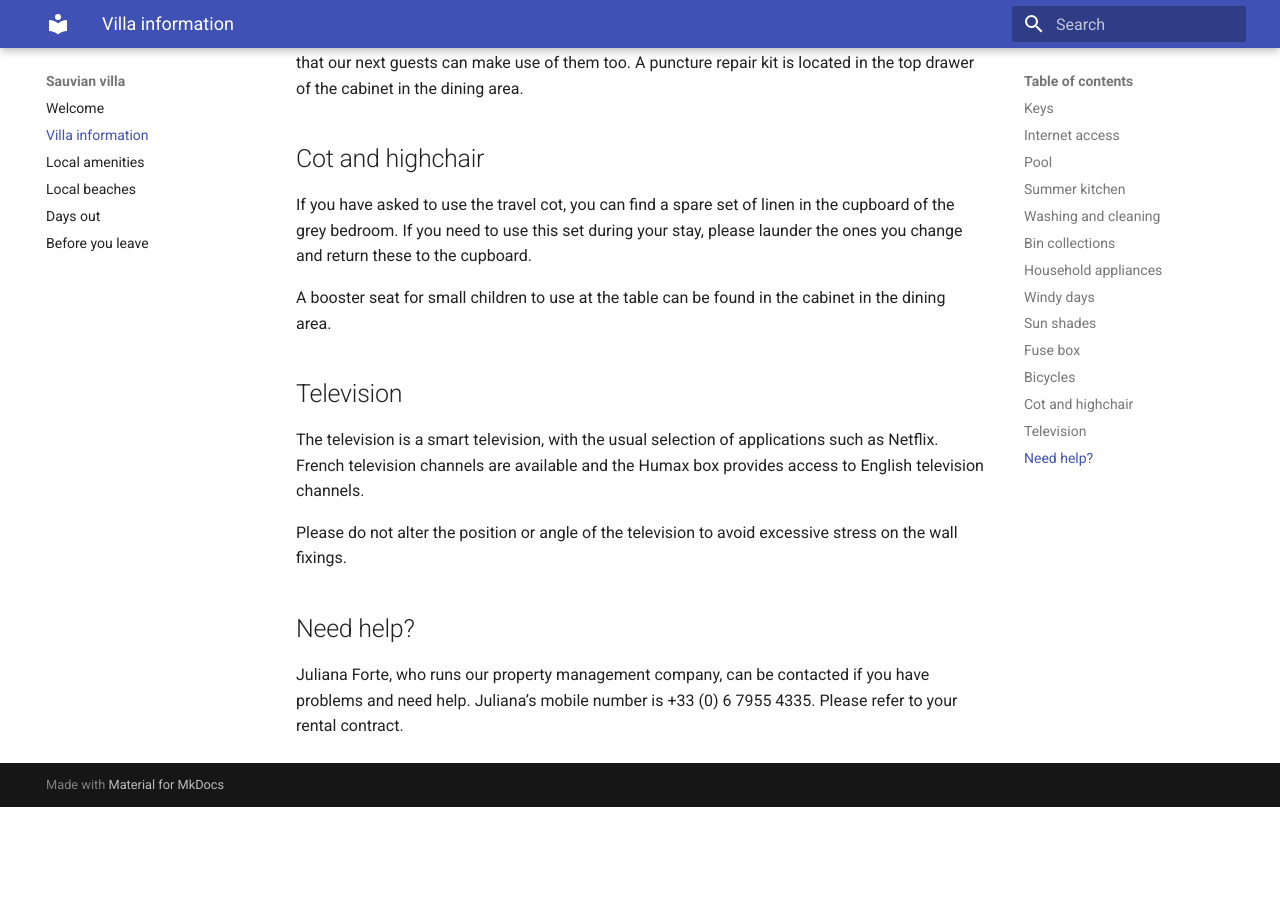
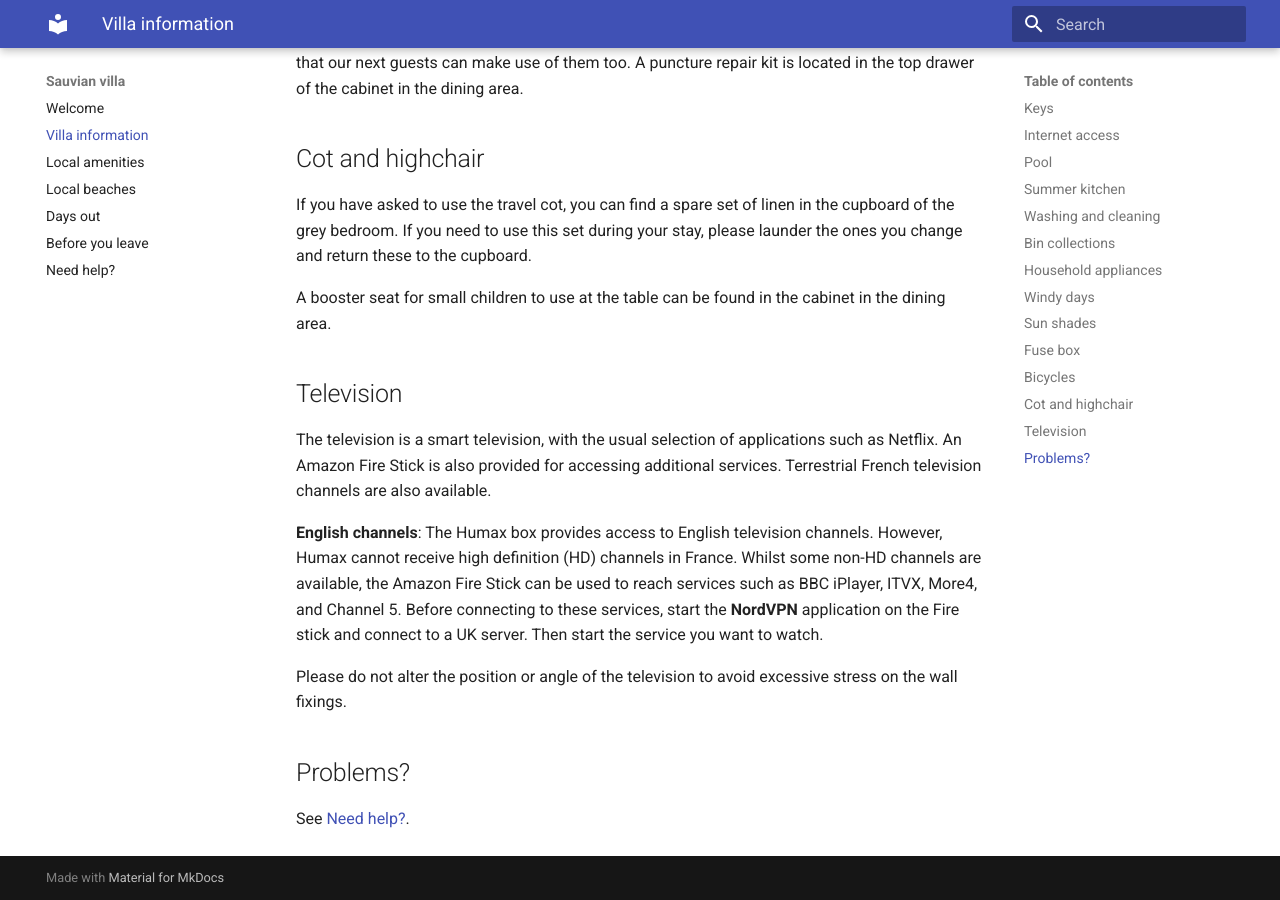
Before and after one commit to SueChaplain/guide-sauvian, an MkDocs documentation site: the page built from docs/villa.md, in a window 1280 px wide and 900 px high, scrolled down 3399 px. Built offline with MkDocs 1.6.1 and Material for MkDocs 9.7.7, drawn with Linux system fonts in a browser that asks for light colours; before the commit the page ends 4206 px from its top, so only the background shows below that.

Commit message:
2023 updates

```diff
--- a/docs/villa.md
+++ b/docs/villa.md
@@ -127,13 +127,14 @@ A booster seat for small children to use at the table can be found in the cabine
 
 ## Television
 
-The television is a smart television, with the usual selection of applications such as Netflix. French television channels are available and the Humax box provides access to English television channels.
+The television is a smart television, with the usual selection of applications such as Netflix.
+An Amazon Fire Stick is also provided for accessing additional services. Terrestrial French television channels are also available.
+
+**English channels**: The Humax box provides access to English television channels. However, Humax cannot receive high definition (HD) channels in France. Whilst some non-HD channels are available, the Amazon Fire Stick can be used to reach services such as BBC iPlayer, ITVX, More4, and Channel 5. Before connecting to these services, start the **NordVPN** application on the Fire stick and connect to a UK server. Then start the service you want to watch.
 
 Please do not alter the position or angle of the television to avoid excessive stress on the
 wall fixings.
 
-## Need help?
+## Problems?
 
-Juliana Forte, who runs our property management company, can be contacted if you have
-problems and need help. Juliana’s mobile number is +33 (0) 6 7955 4335. Please refer to
-your rental contract.
+See [Need help?](help.md).
--- a/mkdocs.yml
+++ b/mkdocs.yml
@@ -16,3 +16,4 @@ nav:
     - Local beaches: localbeaches.md
     - Days out: daysout.md
     - Before you leave: endofstay.md
+    - Need help?: help.md
```
Also changed, not shown: docs/help.md (added, +9 -0 lines), docs/localamenities.md (+5 -7 lines), docs/images/help.jpg (added).
